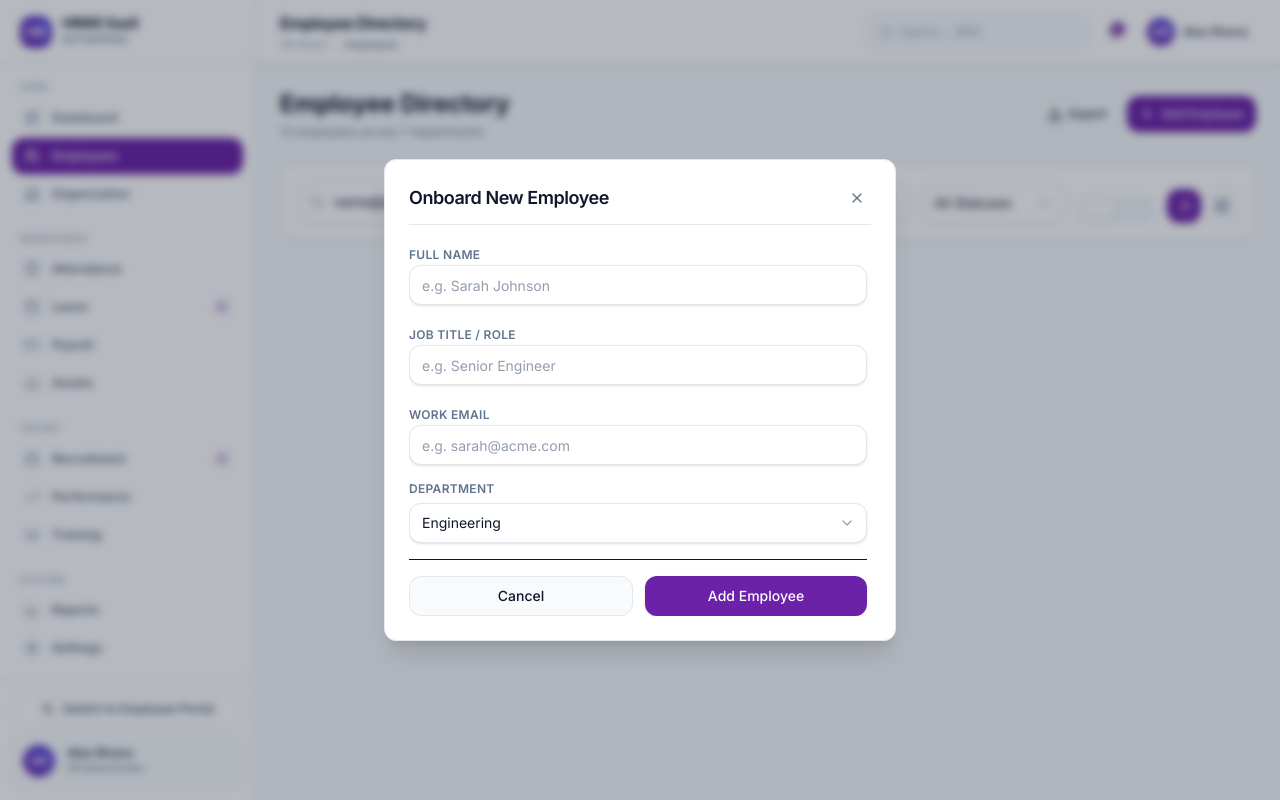
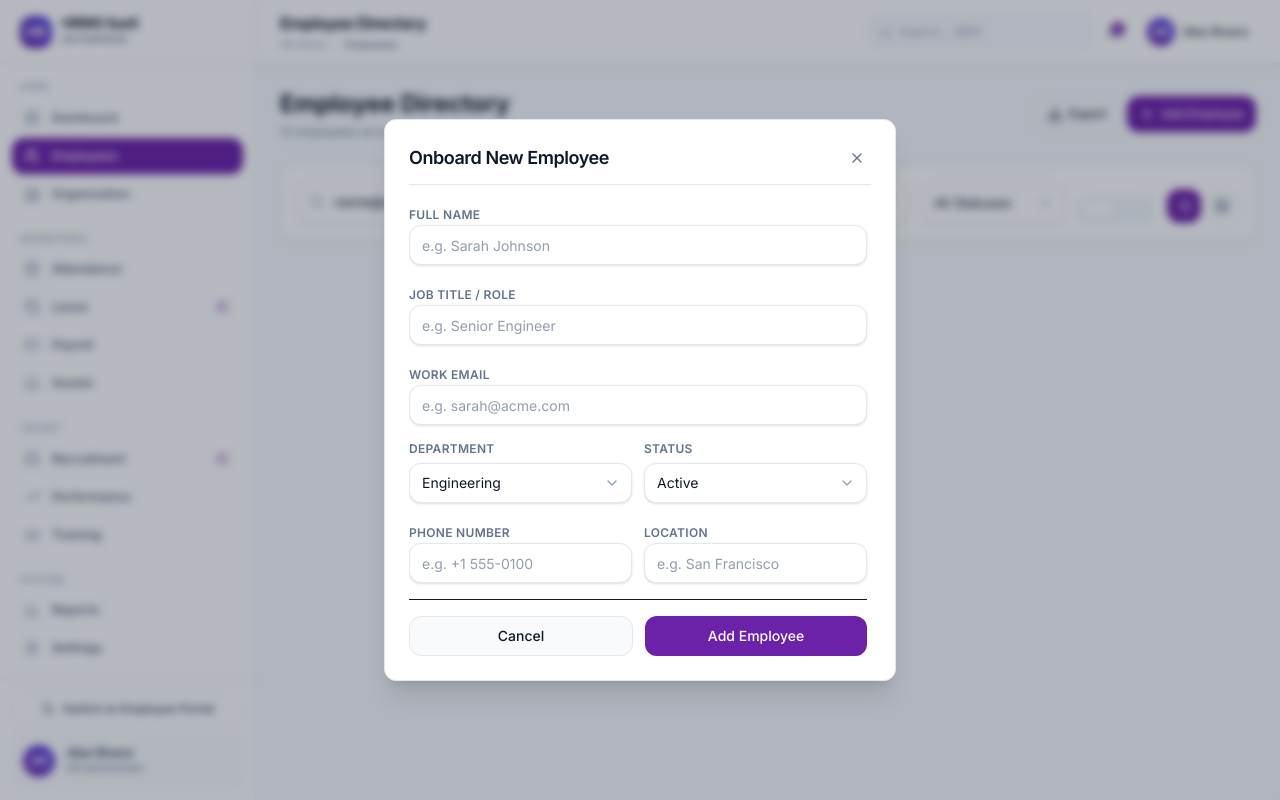
Before and after one commit to sivasubramaniyan-06/Odoo-NMIT-Hackathon-CYGUIN, a Next.js app: page /admin/employees in a window 1280 px wide. Both pictures are taken after typing "name@example.com" into the empty fields and a click on the button "Add Employee". Built offline with nearby package versions, Linux system fonts and the light colour scheme.

Commit message:
feat: expand add employee form

```diff
--- a/app/(admin)/admin/employees/page.tsx
+++ b/app/(admin)/admin/employees/page.tsx
@@ -69,6 +69,9 @@ export default function AdminEmployeesPage() {
   const [newRole, setNewRole] = useState("");
   const [newDept, setNewDept] = useState("Engineering");
   const [newEmail, setNewEmail] = useState("");
+  const [newPhone, setNewPhone] = useState("");
+  const [newLocation, setNewLocation] = useState("");
+  const [newStatus, setNewStatus] = useState("Active");
 
   const [editingEmployee, setEditingEmployee] = useState<typeof EMPLOYEES[0] | null>(null);
   const [editName, setEditName] = useState("");
@@ -153,16 +156,16 @@ export default function AdminEmployeesPage() {
       name: newName,
       role: newRole,
       dept: newDept,
-      status: "Active",
+      status: newStatus || "Active",
       email: newEmail,
-      phone: "+1 555-0000",
-      location: "Remote",
+      phone: newPhone || "+1 555-0000",
+      location: newLocation || "Remote",
       joined: new Date().toISOString().split("T")[0],
       avatar: newName.split(" ").map((n) => n[0]).join("").slice(0, 2).toUpperCase(),
     };
     setEmployees((prev) => [newEmp, ...prev]);
     setIsAddOpen(false);
-    setNewName(""); setNewRole(""); setNewEmail("");
+    setNewName(""); setNewRole(""); setNewEmail(""); setNewDept("Engineering"); setNewPhone(""); setNewLocation(""); setNewStatus("Active");
     toast({ title: "Employee added", description: `${newName} has been onboarded successfully.`, variant: "success" });
   };
 
@@ -324,7 +327,14 @@ export default function AdminEmployeesPage() {
           <Input label="Full Name" value={newName} onChange={(e) => setNewName(e.target.value)} required placeholder="e.g. Sarah Johnson" />
           <Input label="Job Title / Role" value={newRole} onChange={(e) => setNewRole(e.target.value)} required placeholder="e.g. Senior Engineer" />
           <Input label="Work Email" type="email" value={newEmail} onChange={(e) => setNewEmail(e.target.value)} required placeholder="e.g. sarah@acme.com" />
-          <Select label="Department" options={DEPT_OPTIONS.filter((d) => d.value)} value={newDept} onChange={(e) => setNewDept(e.target.value)} />
+          <div className="grid grid-cols-2 gap-3">
+            <Select label="Department" options={DEPT_OPTIONS.filter((d) => d.value)} value={newDept} onChange={(e) => setNewDept(e.target.value)} />
+            <Select label="Status" options={STATUS_OPTIONS.filter((s) => s.value)} value={newStatus} onChange={(e) => setNewStatus(e.target.value)} />
+          </div>
+          <div className="grid grid-cols-2 gap-3">
+            <Input label="Phone Number" value={newPhone} onChange={(e) => setNewPhone(e.target.value)} placeholder="e.g. +1 555-0100" />
+            <Input label="Location" value={newLocation} onChange={(e) => setNewLocation(e.target.value)} placeholder="e.g. San Francisco" />
+          </div>
           <div className="flex gap-3 pt-4 border-t">
             <Button type="button" variant="outline" onClick={() => setIsAddOpen(false)} className="flex-1 cursor-pointer">Cancel</Button>
             <Button type="submit" className="flex-1 cursor-pointer">Add Employee</Button>
```
